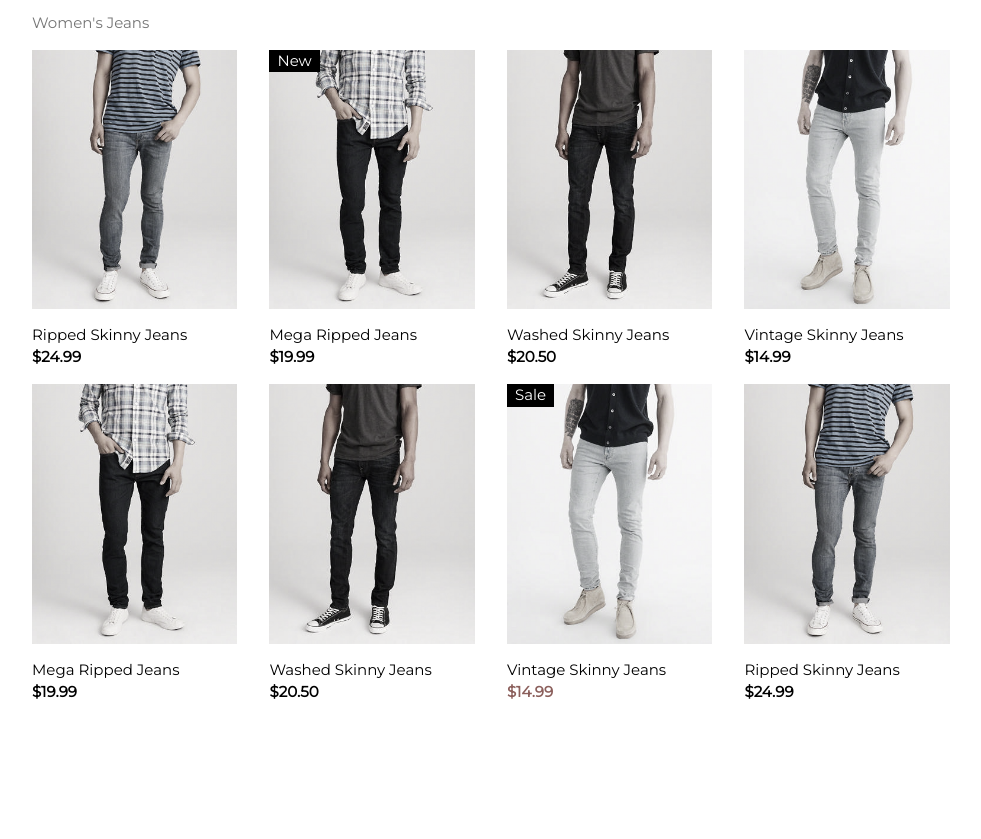
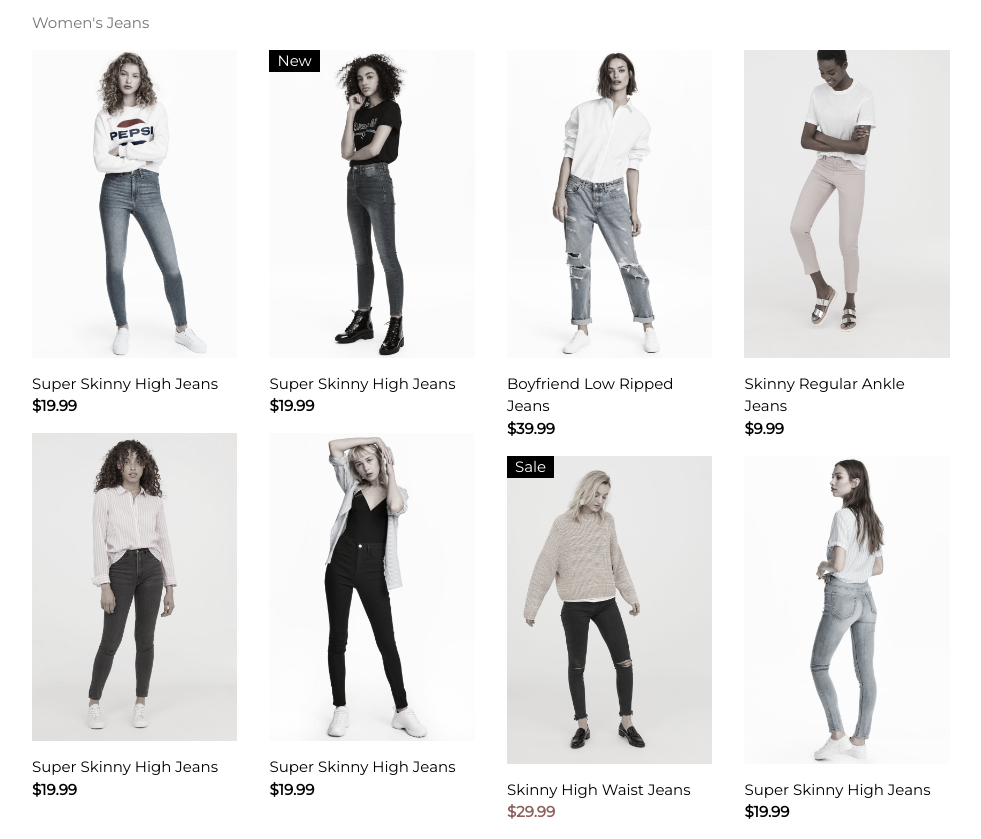
Before and after one commit to opelcastre/cis311_project2, a plain HTML site: page clothingStore_RWD/jeans.html in a window 1280 px wide. Shown: the part 1361-2200 px from the top of the page, without its empty margins (274-1255 px from the left). Before the commit the page ends 2080 px from the top, so only its background shows below. Drawn offline with Linux system fonts and the light colour scheme.

Commit message:
Relabeled
changed to womensjeans08

```diff
--- a/clothingStore_RWD/jeans.html
+++ b/clothingStore_RWD/jeans.html
@@ -141,57 +141,57 @@ body,h1,h2,h3,h4,h5,h6,.w3-wide {font-family: "Montserrat", sans-serif;}
   <div class="w3-row w3-grayscale">
     <div class="w3-col l3 s6">
       <div class="w3-container">
-        <img src="images/mens/mensjeans01.jpeg" style="width:100%">
-        <p>Ripped Skinny Jeans<br><b>$24.99</b></p>
+        <img src="images/women/womensjeans01.jpg" style="width:100%">
+        <p>Super Skinny High Jeans<br><b>$19.99</b></p>
       </div>
       <div class="w3-container">
-        <img src="images/mens/mensjeans02.jpeg" style="width:100%">
-        <p>Mega Ripped Jeans<br><b>$19.99</b></p>
+        <img src="images/women/womensjeans02.jpg" style="width:100%">
+        <p>Super Skinny High Jeans<br><b>$19.99</b></p>
       </div>
     </div>
 
     <div class="w3-col l3 s6">
       <div class="w3-container">
         <div class="w3-display-container">
-          <img src="images/mens/mensjeans02.jpeg" style="width:100%">
+          <img src="images/women/womensjeans03.jpg" style="width:100%">
           <span class="w3-tag w3-display-topleft">New</span>
           <div class="w3-display-middle w3-display-hover">
             <button class="w3-button w3-black">Buy now <i class="fa fa-shopping-cart"></i></button>
           </div>
         </div>
-        <p>Mega Ripped Jeans<br><b>$19.99</b></p>
+        <p>Super Skinny High Jeans<br><b>$19.99</b></p>
       </div>
       <div class="w3-container">
-        <img src="images/mens/mensjeans03.jpeg" style="width:100%">
-        <p>Washed Skinny Jeans<br><b>$20.50</b></p>
+        <img src="images/women/womensjeans04.jpg" style="width:100%">
+        <p>Super Skinny High Jeans<br><b>$19.99</b></p>
       </div>
     </div>
 
     <div class="w3-col l3 s6">
       <div class="w3-container">
-        <img src="images/mens/mensjeans03.jpeg" style="width:100%">
-        <p>Washed Skinny Jeans<br><b>$20.50</b></p>
+        <img src="images/women/womensjeans05.jpg" style="width:100%">
+        <p>Boyfriend Low Ripped Jeans<br><b>$39.99</b></p>
       </div>
       <div class="w3-container">
         <div class="w3-display-container">
-          <img src="images/mens/mensjeans04.jpeg" style="width:100%">
+          <img src="images/women/womensjeans06.jpg" style="width:100%">
           <span class="w3-tag w3-display-topleft">Sale</span>
           <div class="w3-display-middle w3-display-hover">
             <button class="w3-button w3-black">Buy now <i class="fa fa-shopping-cart"></i></button>
           </div>
         </div>
-        <p>Vintage Skinny Jeans<br><b class="w3-text-red">$14.99</b></p>
+        <p>Skinny High Waist Jeans<br><b class="w3-text-red">$29.99</b></p>
       </div>
     </div>
 
     <div class="w3-col l3 s6">
       <div class="w3-container">
-        <img src="images/mens/mensjeans04.jpeg" style="width:100%">
-        <p>Vintage Skinny Jeans<br><b>$14.99</b></p>
+        <img src="images/women/womensjeans07.jpg" style="width:100%">
+        <p>Skinny Regular Ankle Jeans<br><b>$9.99</b></p>
       </div>
       <div class="w3-container">
-        <img src="images/mens/mensjeans01.jpeg" style="width:100%">
-        <p>Ripped Skinny Jeans<br><b>$24.99</b></p>
+        <img src="images/women/womensjeans08.jpg" style="width:100%">
+        <p>Super Skinny High Jeans<br><b>$19.99</b></p>
       </div>
     </div>
   </div>
```
Also changed, not shown: TO DO.txt, clothingStore_RWD/images/women/womensjeans08.jpg (renamed from clothingStore_RWD/images/women/womensjeans00.jpg).
